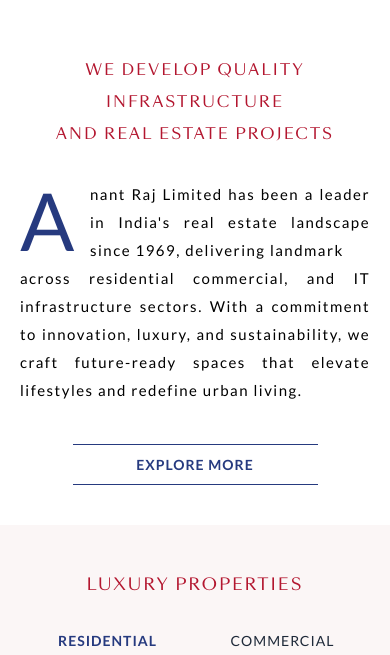
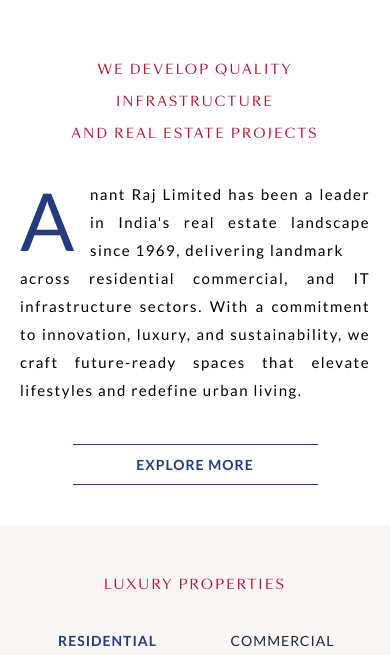
Before and after one commit to khushi-gtf53/anant-raj, a React (Vite) app: page / in a window 390 px wide. Shown: the part 830-1485 px from the top of the page. Built offline with nearby package versions, Linux system fonts and the light colour scheme; grey boxes are pictures that could not be loaded.

Commit message:
update fixes

```diff
--- a/src/components/home/Aboutus.jsx
+++ b/src/components/home/Aboutus.jsx
@@ -8,7 +8,7 @@
     >
       <div className="flex justify-between flex-wrap font-sangbleu">
         <div className="flex basis-[100%] lg:basis-[70%] flex-col">
-          <h2 className="text-primaryred mb-[40px] uppercase lg:text-left text-center tracking-[2px] leading-[32px] lg:leading-[40px] font-[200] text-[15px] lg:text-[20px]">
+          <h2 className="text-primaryred mb-[40px] uppercase lg:text-left text-center tracking-[2px] leading-[32px] lg:leading-[40px] font-[200] text-[13px] lg:text-[20px]">
             <span>We develop quality infrastructure</span>
             <span className="block">and real estate projects</span>
           </h2>
--- a/src/components/home/Acheivments.jsx
+++ b/src/components/home/Acheivments.jsx
@@ -94,7 +94,7 @@
         data-gsap="fade-up"
         data-gsap-duration="1"
         data-gsap-delay="0.5"
-        className="font-sangbleu lg:text-left text-center text-primaryred mb-10 uppercase tracking-widest text-[16px] lg:text-[20px] leading-[28px] lg:leading-[40px] font-medium"
+        className="font-sangbleu lg:text-left text-center text-primaryred mb-10 uppercase tracking-widest text-[13px] lg:text-[20px] leading-[28px] lg:leading-[40px] font-medium"
       >
         Award-Winning Milestones in Real Estate
       </h2>
--- a/src/components/home/Blogs.jsx
+++ b/src/components/home/Blogs.jsx
@@ -79,7 +79,7 @@
       ref={sectionRef} // 👈 Added
       className="px-[20px] lg:px-[100px] lg:pt-[80px] lg:pb-[40px] pt-[70px] bg-white"
     >
-      <h2 className="font-sangbleu lg:text-left text-center text-primaryred mb-10 border-t-[1px] border-black border-solid pt-[90px] uppercase tracking-widest leading-[29px] lg:leading-[40px] text-[16px] lg:text-[20px] font-medium">
+      <h2 className="font-sangbleu lg:text-left text-center text-primaryred mb-10 border-t-[1px] border-black border-solid pt-[90px] uppercase tracking-widest leading-[29px] lg:leading-[40px] text-[13px] lg:text-[20px] font-medium">
         Discover Insights. Ignite Imagination
       </h2>
 
--- a/src/components/home/Journey.jsx
+++ b/src/components/home/Journey.jsx
@@ -207,7 +207,7 @@
           data-gsap="fade-up"
           data-gsap-duration="1"
           data-gsap-delay="0.5"
-          className="text-primaryred lg:text-left text-center font-sangbleu mb-[40px] uppercase tracking-[2px] leading-[29px] lg:leading-[40px] text-[16px] lg:text-[20px]"
+          className="text-primaryred lg:text-left text-center font-sangbleu mb-[40px] uppercase tracking-[2px] leading-[29px] lg:leading-[40px] text-[13px] lg:text-[20px]"
         >
           Empowering Dreams: Our Journey to Success
         </h2>
--- a/src/components/home/LuxuryProperties.jsx
+++ b/src/components/home/LuxuryProperties.jsx
@@ -234,7 +234,7 @@
       <div className="px-[20px] lg:px-[100px] py-[40px] lg:py-[100px]">
         {/* Header */}
         <div className="flex flex-col lg:flex-nowrap flex-wrap lg:flex-row justify-between w-full items-start lg:items-center mb-[35px]">
-          <h2 className="text-primaryred w-full text-center lg:text-left basis-[100%] lg:mb-0 mb-[25px] font-sangbleu uppercase tracking-[2px] leading-[40px] text-[16px] lg:text-[20px]">
+          <h2 className="text-primaryred w-full text-center lg:text-left basis-[100%] lg:mb-0 mb-[25px] font-sangbleu uppercase tracking-[2px] leading-[40px] text-[13px] lg:text-[20px]">
             LUXURY PROPERTIES
           </h2>
           <div className="flex text-gray-800 basis-[100%] lg:flex-nowrap flex-wrap font-lato tracking-[1px] text-[14px]">
--- a/src/components/home/Media.jsx
+++ b/src/components/home/Media.jsx
@@ -51,7 +51,7 @@
 
   return (
     <section className="bg-white pt-16 px-[20px] lg:px-[100px] ">
-      <h2 className="font-sangbleu text-center lg:text-center text-primaryred mb-[35px] lg:mb-20 uppercase tracking-widest text-[16px] lg:text-[20px] leading-[28px] lg:leading-[40px] font-medium">
+      <h2 className="font-sangbleu text-center lg:text-center text-primaryred mb-[35px] lg:mb-20 uppercase tracking-widest text-[13px] lg:text-[20px] leading-[28px] lg:leading-[40px] font-medium">
         Press & Media: Stay Informed & Inspired
       </h2>
 
--- a/src/components/home/OurTeam.jsx
+++ b/src/components/home/OurTeam.jsx
@@ -66,7 +66,7 @@
       data-gsap-delay="0.5"
       className="px-[20px] lg:px-[100px] py-[40px] lg:py-[100px] bg-white"
     >
-      <h2 className="text-primaryred font-sangbleu mb-[40px] uppercase lg:text-left text-center tracking-[2px] leading-[35px] lg:leading-[40px] text-[16px] lg:text-[18px]">
+      <h2 className="text-primaryred font-sangbleu mb-[40px] uppercase lg:text-left text-center tracking-[2px] leading-[35px] lg:leading-[40px] text-[13px] lg:text-[18px]">
         Meet our founder, whose visionary leadership drives creativity, growth,
         and excellence
       </h2>
```
